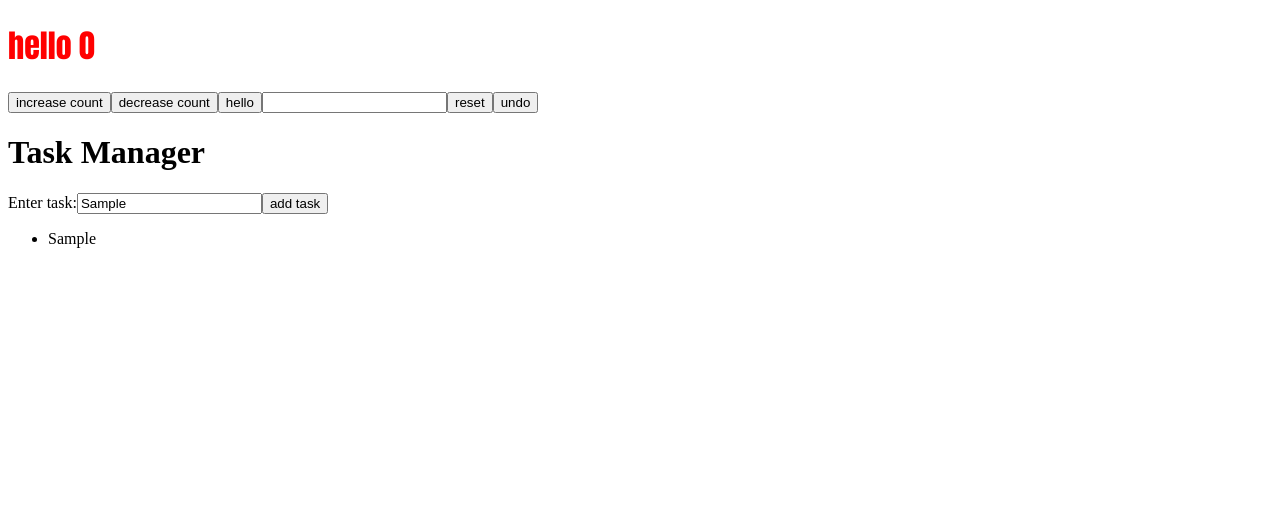
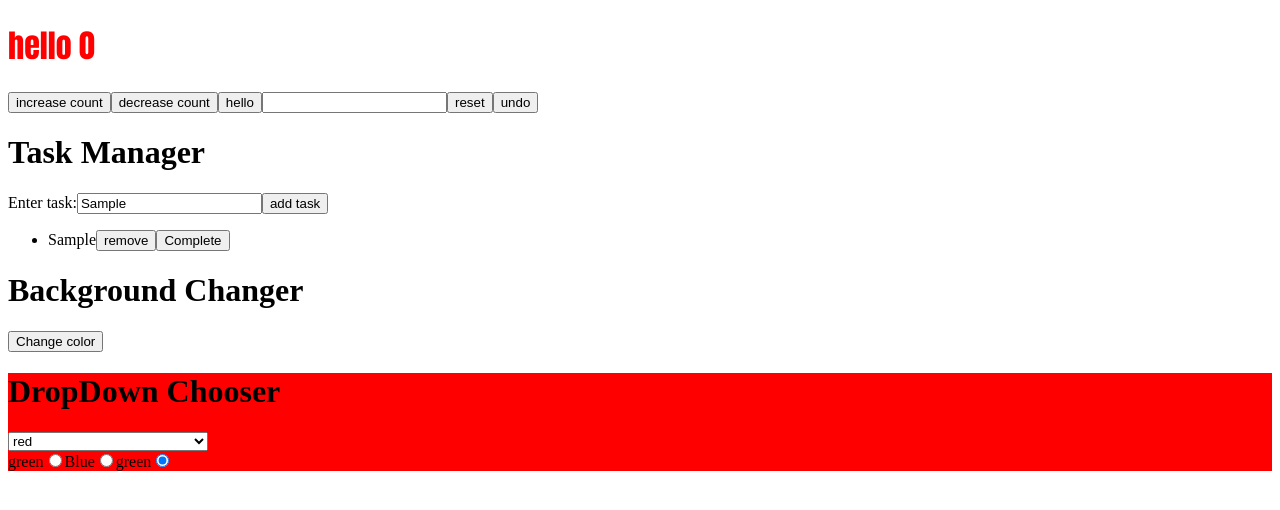
Before and after one commit to Biplovkarki/simple-counter-app, a Next.js app: page / in a window 1280 px wide. Both pictures are taken after typing "Sample" into the empty fields and a click on the button "add task". Shown: the top 510 px of the page. Built offline with nearby package versions, Linux system fonts and the light colour scheme.

Commit message:
add this

```diff
--- /dev/null
+++ b/src/pages/background-changer.js
@@ -0,0 +1,21 @@
+import { useState } from "react";
+
+const colors=["white","blue","red","green","yellow","skyblue"]
+
+export const BackgroundChanger=() =>{
+    const [backgroundColor,setBackgroundColor]=useState("white")
+    const handleClick =()=>{
+        const randomIndex=Math.floor(Math.random()*colors.length);
+        console.log(randomIndex);
+        setBackgroundColor(colors[randomIndex]);
+    };
+    return(
+        <div style={{
+            backgroundColor:backgroundColor,
+        }}>
+            <h1>Background Changer</h1>
+            <button onClick={handleClick}>Change color</button>
+        </div>
+    );
+
+}
--- /dev/null
+++ b/src/pages/dropDown.js
@@ -0,0 +1,57 @@
+import { useState } from "react";
+const Rangs=["white","blue","red","green","yellow","skyblue","orange"];
+export const DropDown =()=>{
+    const [backgroundC,setBackground]=useState("red");
+    const handleSelector=(e)=>{
+    setBackground(e.target.value);
+
+   }
+   return(
+
+<div style={{
+    backgroundColor:backgroundC,
+}}>
+<h1>DropDown Chooser</h1>
+<select value={backgroundC}  onChange={handleSelector}
+style={{
+    width:200
+}}>
+    {
+    Rangs.map((rang) =>{
+        return(
+            <option value ={rang}>{rang}</option>
+        )})}
+
+
+
+
+
+</select>
+<div>
+    <label>green
+        <input
+        type="radio"
+        value="green"
+        checked={backgroundC==="green"}
+        onChange={handleSelector}/>
+    </label>
+    <label>Blue
+        <input
+        type="radio"
+        value="blue"
+        checked={backgroundC==="blue"}
+        onChange={handleSelector}/>
+    </label>
+    <label>green
+        <input
+        type="radio"
+        value="red"
+        checked={backgroundC==="red"}
+        onChange={handleSelector}/>
+    </label>
+
+</div>
+
+</div>
+    );
+}
--- a/src/pages/index.js
+++ b/src/pages/index.js
@@ -4,6 +4,8 @@ import MyButton from "./my-button";
 import { useHtmlContext } from "next/dist/shared/lib/html-context.shared-runtime";
 import History from "./history";
 import { TodoList } from "./todolist";
+import { BackgroundChanger } from "./background-changer";
+import { DropDown } from "./dropDown";
 const max_count =30;
 const min_count=-10;
 
@@ -96,8 +98,10 @@ console.log(newHistory);
 history ={history}
 />
   <TodoList/>
-
+  <BackgroundChanger/>
+  <DropDown/>
       </main>
     </>
+
   );
 }
--- a/src/pages/todolist/index.js
+++ b/src/pages/todolist/index.js
@@ -10,13 +10,33 @@ import { useState } from "react";
 export function TodoList (task){
     const [tasks,setTasks]=useState([]);
     const [inputTask,setinputTask]=useState(null);
+    //const [temptasks,settemptasks]=useState(null);
+
     const handleInputTask=(e)=>{
      setinputTask(e.target.value);
 
     }
     const addnewtask=()=>{
-        setTasks([...tasks,inputTask]);
+        if(inputTask.length!==0){
+            setTasks([...tasks,inputTask]);
+            return;
+        }
 
+    }
+
+    const removeHandler =()=>{
+
+        if(tasks.length===0)return;
+        const lastElementIndex=tasks.length-1;
+      // const lastElement =history.slice(lastElementIndex);
+      // setCount(lastElement[0]);
+      setTasks(tasks[lastElementIndex]);
+      const newTasks =tasks.slice(0,lastElementIndex);
+
+      setTasks(newTasks);
+
+    }
+    const completeHandler=()=>{
 
     }
 
@@ -34,7 +54,9 @@ export function TodoList (task){
          {tasks.map((b) => {
            return(
           <li>
-            {b}
+            <span> {b}</span>
+            <button onClick={removeHandler}>remove</button>
+            <button onClick={completeHandler}> Complete</button>
             </li>
            // <listsTodo task={b}/>
 
```
